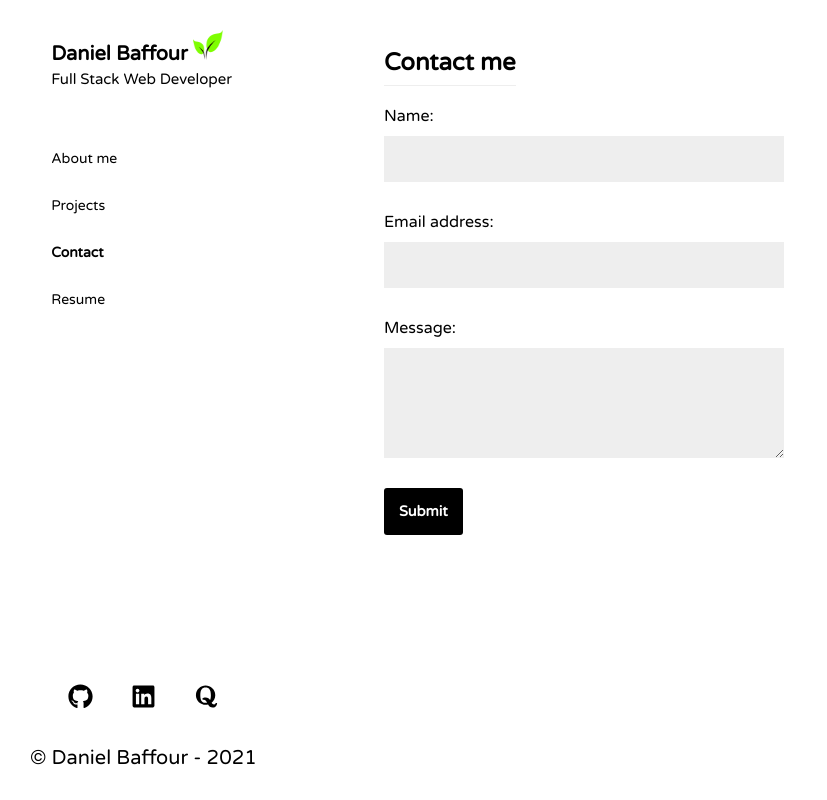
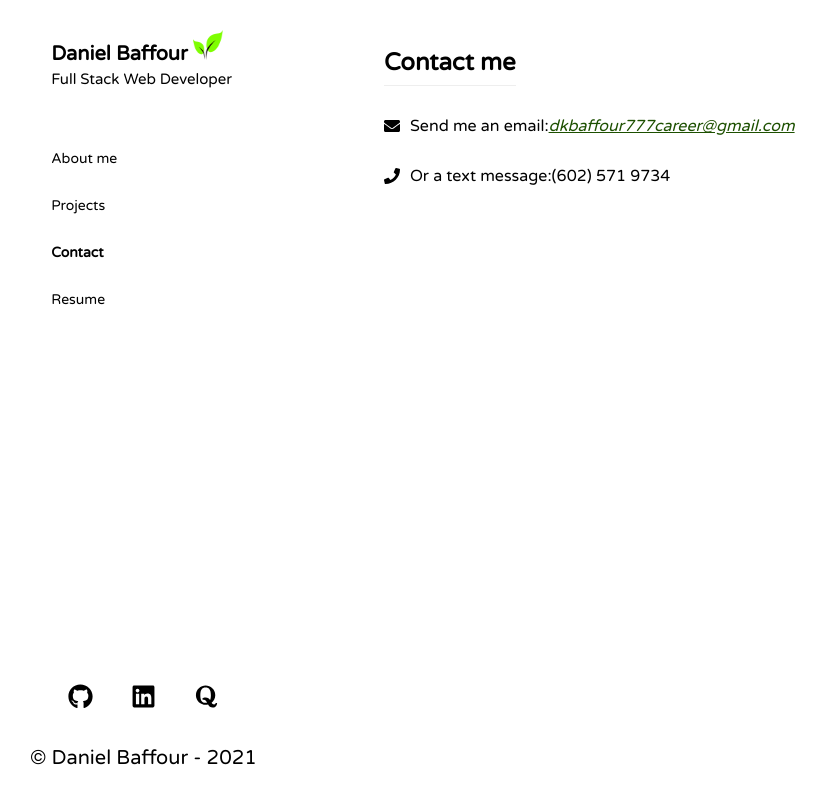
Before and after one commit to dkbaffour777/portfolio, a React (Create React App) app: page /portfolio/contact in a window 1280 px wide. Shown: the whole page, without its empty margins (0-827 px from the left). Built offline with nearby package versions, Linux system fonts and the light colour scheme.

Commit message:
update contact info

```diff
--- a/src/index.css
+++ b/src/index.css
@@ -30,8 +30,6 @@ header {
     top: 0px;
     left: 0px;
     width: 30%;
-    height: 100vh;
-    background-size: cover;
     display: flex;
     flex-direction: column;
     padding-left: 4%;
@@ -73,11 +71,6 @@ header {
     height: 10vw;
     border-radius: 50%;
     z-index: 999;
-    margin: auto;
-}
-
-#about-me p {
-    margin: auto;
 }
 
 header nav {
@@ -126,6 +119,12 @@ header nav {
 
 #res-dwld {
     margin: 40px auto;
+}
+
+
+#about-me {
+    width: 80%;
+    margin: auto;
 }
 
 
@@ -194,36 +193,19 @@ header nav {
     width: 100%;
 }
 
-#contact-form {
-    width: 400px;
+#contact-info {
+    font-style: normal;
 }
 
-#contact-form div{
+#contact-info div {
+    margin-top: 30px;
     display: flex;
-    flex-direction: column;
-    margin: 20px auto;
 }
 
-.f-inp {
-    border: none;
-    margin: 10px 0px;
-    padding: 15px;
-    background-color: #EEE;
-}
-
-.error-text {
-    color: red;
-}
-
-#contact-form button {
-    border: none;
-    border-radius: 3px;
-    padding: 15px;
-    color: #fff;
-    font-size: 0.9rem;
-    background-color: #000;
-    font-weight: 600;
-    cursor: pointer;
+#contact-info div span {
+    display: flex;
+    justify-content: center;
+    align-items: center;
 }
 /* .main-content-wrapper end */
 
@@ -326,12 +308,16 @@ footer p {
         margin: auto;
     }
 
-    #contact-form {
+    #about-me {
+        width: unset;
+    }
+
+    #about-me p {
         margin: auto;
     }
 
-    #contact-form button {
-        width: 100%;
+    #contact-info div {
+        justify-content: center;
     }
 
     .tech {
--- a/src/pages/About/index.js
+++ b/src/pages/About/index.js
@@ -1,14 +1,15 @@
+import { Link } from 'react-router-dom';
+
 import profile_pic from '../../assets/images/profile-picture.jpg'
 
-const About = ({ setCurrentPage }) => {
+const About = () => {
     return (
         <section id="about-me" className="main-sec">
-            <h2>About me</h2>
             <div className="logo-wrapper">
                 <img className="prof-pic" src={profile_pic} alt="Daniel Baffour" />
             </div>
             <p>
-                Full Stack Web Developer with experience earning a certificate in full stack web development from the
+                Full Stack Web Developer with a certificate in full stack web development from the
                 University of Arizona. Skills in HTML, CSS and JavaScript and strengths in problem solving, teamwork,
                 meeting deadlines and creativity. Productively rebranded an agency, which resulted an increase in number
                 of leads. <br />
@@ -18,7 +19,7 @@ const About = ({ setCurrentPage }) => {
                 team to build better experiences on software applications. <br />
                 Passionate about music, piano playing to be specific, which has had a major impact of my life by improving my self-confidence and discipline.
                 I’m excited to leverage my skills in the future as part of a fast-paced, quality-driven team. Reach out
-                to me to chat about our next project<a href="/about" onClick={() => setCurrentPage('Contact')}> <span>here.</span></a>
+                to me to chat about our next project<Link to="/portfolio/Contact"> <span>here.</span></Link>
             </p>
         </section>
     );
--- a/src/pages/Contact/index.js
+++ b/src/pages/Contact/index.js
@@ -1,60 +1,19 @@
-import React, { useState } from 'react';
-import { validateEmail } from '../../utils/helpers';
+import { FaPhone, FaEnvelope } from 'react-icons/fa';
 
 const Contact = () => {
-    const [formState, setFormState] = useState({ name: '', email: '', message: '' });
-
-    const [errorMessage, setErrorMessage] = useState('');
-    const { name, email, message } = formState;
-
-    const handleSubmit = (e) => {
-        e.preventDefault();
-    };
-
-    const handleChange = (e) => {
-        if (e.target.name === 'email') {
-            const isValid = validateEmail(e.target.value);
-            if (!isValid) {
-                setErrorMessage('Your email is invalid.');
-            } else {
-                setErrorMessage('');
-            }
-        } else {
-            if (!e.target.value.length) {
-                setErrorMessage(`${e.target.name} is required.`);
-            } else {
-                setErrorMessage('');
-            }
-        }
-        if (!errorMessage) {
-            setFormState({ ...formState, [e.target.name]: e.target.value });
-        }
-    };
-
-
     return (
         <section className="main-sec">
             <h2 data-testid="h2tag">Contact me</h2>
-            <form id="contact-form" onSubmit={handleSubmit}>
+            <address id="contact-info">
                 <div>
-                    <label htmlFor="name">Name:</label>
-                    <input className="f-inp" type="text" name="name" defaultValue={name} onBlur={handleChange} />
+                    <span><FaEnvelope style={{marginRight: "10px"}}/> Send me an email: </span>
+                    <a href="mailto:dkbaffour777career@gmail.com">dkbaffour777career@gmail.com</a>
                 </div>
                 <div>
-                    <label htmlFor="email">Email address:</label>
-                    <input className="f-inp" type="email" name="email" defaultValue={email} onBlur={handleChange} />
+                    <span><FaPhone style={{marginRight: "10px"}}/> Or a text message: </span>
+                    <span>(602) 571 9734</span>
                 </div>
-                <div>
-                    <label htmlFor="message">Message:</label>
-                    <textarea className="f-inp" name="message" rows="5" defaultValue={message} onBlur={handleChange} />
-                </div>
-                {errorMessage && (
-                    <div>
-                        <p className="error-text">{errorMessage}</p>
-                    </div>
-                )}
-                <button data-testid="button" type="submit">Submit</button>
-            </form>
+            </address>
         </section>
     );
 }
```
